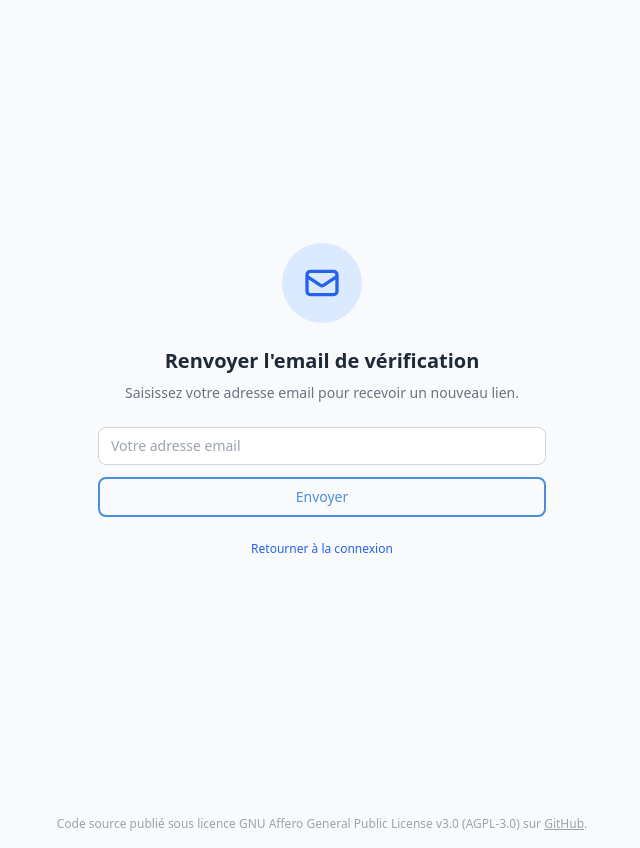
After one commit to Arrakis-IT/PrivateForm, a FastAPI app: page /resend-verification in a window 1280 px wide. The commit adds this page. Shown: the whole page, without its empty margins (318-958 px from the left). Run offline with FastAPI, Linux system fonts and the light colour scheme; parts of the project's set-up code (start-up, migrations or seed data) failed here and were passed over; some libraries are stand-ins or nearby versions.

Commit message:
fix: changes on email verification template

```diff
--- a/app/auth/routes.py
+++ b/app/auth/routes.py
@@ -50,6 +50,7 @@ VERIFY_RESULT_TEMPLATE = "auth/verify_result.html"
 LOGIN_TEMPLATE = "auth/login.html"
 FORGOT_PASSWORD_TEMPLATE = "auth/forgot_password.html"
 RESET_PASSWORD_TEMPLATE = "auth/reset_password.html"
+RESEND_VERIFICATION_TEMPLATE = "auth/resend_verification.html"
 
 router = APIRouter()
 templates = Jinja2Templates(directory="app/templates")
@@ -224,8 +225,8 @@ async def register_submit(request: Request, db: DbSession):
         verification_url=verification_url,
     )
 
-    logger.info(f"New doctor registered: {sanitize_log(doctor.email)}")
-    return RedirectResponse(url=f"/verify-pending?email={fd['email']}", status_code=302)
+    logger.info(f"New doctor registered: doctor_id={doctor.id}")
+    return RedirectResponse(url="/verify-pending", status_code=302)
 
 
 # =============================================================================
@@ -234,34 +235,38 @@ async def register_submit(request: Request, db: DbSession):
 
 @router.get("/verify-pending", response_class=HTMLResponse)
 async def verify_pending(request: Request):
-    email = request.query_params.get("email", "")
     return templates.TemplateResponse(request, VERIFY_PENDING_TEMPLATE, {
-        "email": email, "resend_error": None, "resend_success": False,
+        "resend_error": None, "resend_success": False,
     })
 
 
-@router.post("/verify-pending/resend", response_class=HTMLResponse)
+@router.get("/resend-verification", response_class=HTMLResponse)
+async def resend_verification_page(request: Request):
+    return templates.TemplateResponse(request, RESEND_VERIFICATION_TEMPLATE, {
+        "resend_error": None, "resend_success": False,
+    })
+
+
+@router.post("/resend-verification", response_class=HTMLResponse)
 async def resend_verification(request: Request, db: DbSession):
     form_data = await request.form()
     email = (form_data.get("email") or "").strip().lower()
 
     if brevo_quota.is_blocked():
-        return templates.TemplateResponse(request, VERIFY_PENDING_TEMPLATE, {
-            "email": email,
-            "resend_error": "Il n'est pas possible d'envoyer l'email de vérification en ce moment. Veuillez réessayer dans quelques minutes.",
+        return templates.TemplateResponse(request, RESEND_VERIFICATION_TEMPLATE, {
+            "resend_error": "Il n'est pas possible d'envoyer l'email en ce moment. Veuillez réessayer dans quelques minutes.",
             "resend_success": False,
         }, status_code=503)
 
     if not check_verification_resend(request):
-        return templates.TemplateResponse(request, VERIFY_PENDING_TEMPLATE, {
-            "email": email,
+        return templates.TemplateResponse(request, RESEND_VERIFICATION_TEMPLATE, {
             "resend_error": "Limite atteinte. Réessayez dans 24 heures.",
             "resend_success": False,
         })
 
     doctor = get_doctor_by_email(db, email)
     if not doctor or doctor.is_verified:
-        return RedirectResponse(url="/login", status_code=302)
+        return RedirectResponse(url=LOGIN_URL, status_code=302)
 
     token = generate_token()
     db.add(VerificationToken(
@@ -278,8 +283,8 @@ async def resend_verification(request: Request, db: DbSession):
         verification_url=verification_url,
     )
 
-    return templates.TemplateResponse(request, VERIFY_PENDING_TEMPLATE, {
-        "email": email, "resend_error": None, "resend_success": True,
+    return templates.TemplateResponse(request, RESEND_VERIFICATION_TEMPLATE, {
+        "resend_error": None, "resend_success": True,
     })
 
 
@@ -318,7 +323,7 @@ async def verify_email(request: Request, db: DbSession):
         doctor.is_verified = True
     db.commit()
 
-    logger.info(f"Email verified: {sanitize_log(doctor.email) if doctor else 'unknown'}")
+    logger.info(f"Email verified: doctor_id={doctor.id if doctor else 'unknown'}")
     return templates.TemplateResponse(request, VERIFY_RESULT_TEMPLATE, {
         "success": True, "context": "verification", "expired": False, "email": "",
     })
@@ -385,7 +390,7 @@ async def login_submit(request: Request, db: DbSession):
     response = RedirectResponse(url=DOCTOR_HOME_URL, status_code=302)
     set_auth_cookie(response, access_token)
 
-    logger.info(f"Successful login: {sanitize_log(doctor.email)}")
+    logger.info(f"Successful login: doctor_id={doctor.id}")
     return response
 
 
@@ -529,7 +534,7 @@ async def reset_password_submit(request: Request, db: DbSession):
             doctor_name=f"{doctor.first_name} {doctor.last_name}",
             change_timestamp=change_timestamp,
         )
-        logger.info(f"Password changed: {sanitize_log(doctor.email)}")
+        logger.info(f"Password changed: doctor_id={doctor.id}")
 
     return RedirectResponse(url="/login", status_code=302)
 
--- /dev/null
+++ b/app/templates/auth/resend_verification.html
@@ -0,0 +1,40 @@
+{% extends "base/layout.html" %}
+
+{% block title %}Renvoyer la vérification — PrivateForm{% endblock %}
+
+{% block content %}
+<div class="min-h-screen bg-gray-50 flex items-center justify-center py-10 px-4">
+    <div class="w-full max-w-md text-center">
+
+        <div class="w-20 h-20 mx-auto bg-blue-100 rounded-full flex items-center justify-center mb-6">
+            <svg class="w-10 h-10 text-blue-600" fill="none" stroke="currentColor" viewBox="0 0 24 24">
+                <path stroke-linecap="round" stroke-linejoin="round" stroke-width="2" d="M3 8l7.89 5.26a2 2 0 002.22 0L21 8M5 19h14a2 2 0 002-2V7a2 2 0 00-2-2H5a2 2 0 00-2 2v10a2 2 0 002 2z"/>
+            </svg>
+        </div>
+
+        {% if resend_success %}
+            <h1 class="text-xl font-bold text-gray-800 mb-2">Email envoyé</h1>
+            <p class="text-gray-500 text-sm mb-6">Un nouvel email de vérification a été envoyé. Le lien expire dans 24 heures.</p>
+        {% else %}
+            <h1 class="text-xl font-bold text-gray-800 mb-2">Renvoyer l'email de vérification</h1>
+            <p class="text-gray-500 text-sm mb-6">Saisissez votre adresse email pour recevoir un nouveau lien.</p>
+
+            <form method="POST" action="/resend-verification" class="space-y-3 text-left">
+                <input type="email" name="email" required
+                       placeholder="Votre adresse email"
+                       class="w-full border border-gray-300 rounded-lg px-3 py-2 text-sm focus:outline-none focus:ring-2 focus:ring-blue-400">
+                {% if resend_error %}
+                <p class="text-red-500 text-sm">{{ resend_error }}</p>
+                {% endif %}
+                <button type="submit" class="btn-outline w-full py-2 rounded-lg font-medium text-sm">
+                    Envoyer
+                </button>
+            </form>
+        {% endif %}
+
+        <p class="text-gray-400 text-xs mt-6">
+            <a href="/login" class="text-blue-600 hover:underline">Retourner à la connexion</a>
+        </p>
+    </div>
+</div>
+{% endblock %}
```
Also changed, not shown: app/templates/auth/verify_pending.html (+5 -9 lines).
